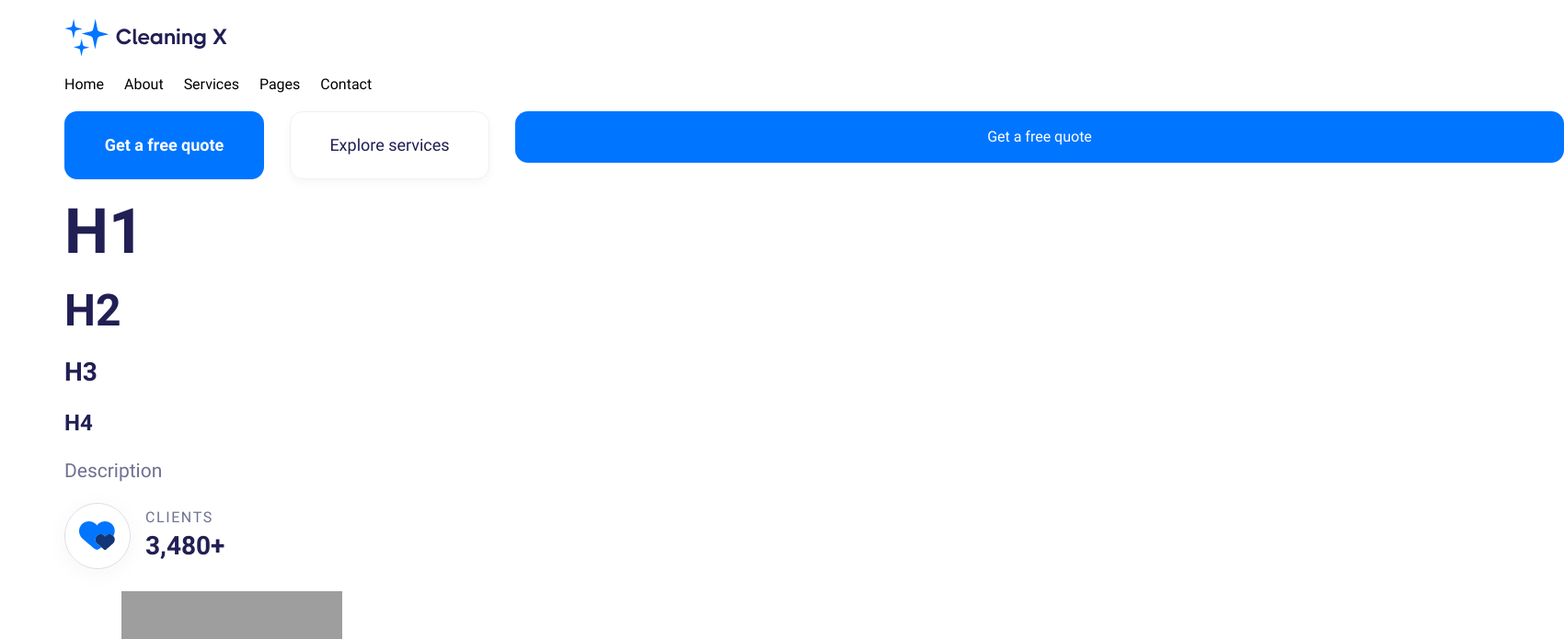
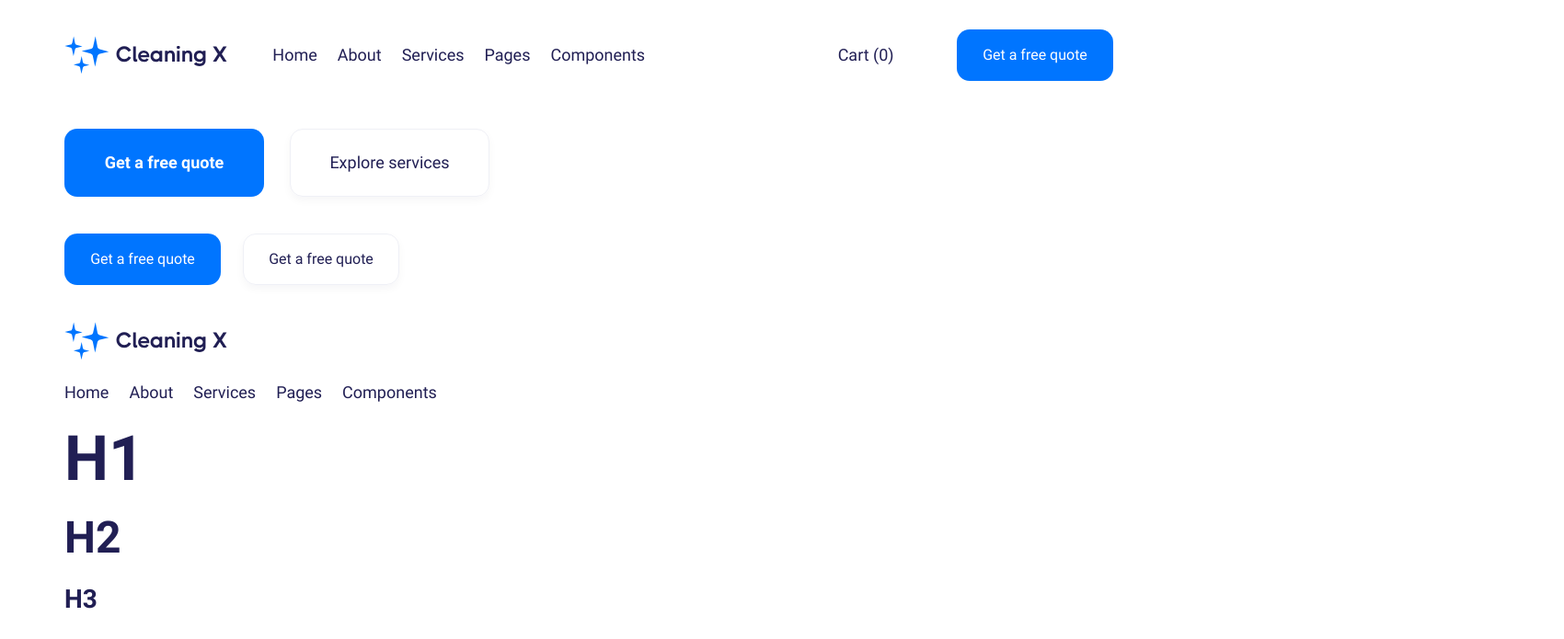
Before and after one commit to hartmannieru/cleaning-x, a React (Create React App) app: page /components in a window 1280 px wide. Shown: the top 695 px of the page at 92% size, 1700 px wide, since content can reach past the window. Built offline with nearby package versions, Linux system fonts and the light colour scheme; grey boxes are pictures that could not be loaded.

Commit message:
More fix

```diff
--- a/src/App.js
+++ b/src/App.js
@@ -1,7 +1,11 @@
 import { Routes , Route } from "react-router-dom";
 import { ThemeProvider } from "styled-components";
+import Nav from "./components/Nav";
+import About from "./pages/About";
 import Components from "./pages/Components";
-import Main from "./pages/Main";
+import Home from "./pages/Home";
+import Pages from "./pages/Pages";
+import Services from "./pages/Services";
 import GlobalStyle from "./styles/GlobalStyles";
 
 const theme = {
@@ -20,8 +24,12 @@ function App() {
     <>
       <GlobalStyle />
       <ThemeProvider theme={theme}>
+        <Nav />
         <Routes>
-          <Route path="/" element={<Main />} />
+          <Route path="/" element={<Home />} />
+          <Route path="/services" element={<Services />} />
+          <Route path="/pages" element={<Pages />} />
+          <Route path="/about" element={<About />} />
           <Route path="/components" element={<Components />} />
        </Routes>
       </ThemeProvider>
--- a/src/components/CartCount.jsx
+++ b/src/components/CartCount.jsx
@@ -1,9 +1,18 @@
 import React from 'react'
+import styled from 'styled-components'
+import { rem } from 'polished'
 
 const CartCount = () => {
   return (
-    <div>CartCount</div>
+    <CartCountContainer>Cart (0)</CartCountContainer>
   )
 }
 
+const CartCountContainer = styled.span`
+  font-weight: 400;
+  font-size: ${rem(18)};
+  line-height: 167%;
+  color: ${props => props.theme.color.black};
+`
+
 export default CartCount
--- a/src/components/Menu.jsx
+++ b/src/components/Menu.jsx
@@ -1,33 +1,32 @@
 import React from 'react'
 import styled from 'styled-components'
 import { rem } from 'polished'
+import { Link } from 'react-router-dom'
 
 const Menu = () => {
   return (
     <MenuContainer>
       <MenuItem>
-        <MenuLink>
-          Home
-        </MenuLink>
+        <MenuLink to="/">Home</MenuLink>
       </MenuItem>
       <MenuItem>
-        <MenuLink>
+        <MenuLink to='/about'>
           About
         </MenuLink>
       </MenuItem>
       <MenuItem>
-        <MenuLink>
+        <MenuLink to='/services'>
           Services
         </MenuLink>
       </MenuItem>
       <MenuItem>
-        <MenuLink>
+        <MenuLink to='/pages'>
           Pages
         </MenuLink>
       </MenuItem>
       <MenuItem>
-        <MenuLink>
-          Contact
+        <MenuLink to='/components'>
+          Components
         </MenuLink>
       </MenuItem>
     </MenuContainer>
@@ -45,6 +44,11 @@ const MenuItem = styled.li`
   }
 `
 
-const MenuLink = styled.a``
+const MenuLink = styled(Link)`
+  font-weight: 400;
+  font-size: ${rem(18)};
+  line-height: 167%;
+  color: ${props => props.theme.color.black};
+`
 
 export default Menu
--- a/src/components/Nav.jsx
+++ b/src/components/Nav.jsx
@@ -15,7 +15,7 @@ const Nav = () => {
           <Col xs sm={6} lg={3} xl={2}>
             <Logo />
           </Col>
-          <Col xl={6} lg={5} className='d-none d-lg-block'>
+          <Col lg={5} xl={6} className='d-none d-lg-block'>
             <Menu />
           </Col>
           <Col xs={1} md={2} lg={1} xl={1} className='d-none d-md-block'>
--- /dev/null
+++ b/src/pages/About.jsx
@@ -0,0 +1,10 @@
+import React from 'react'
+import { Container } from 'react-bootstrap'
+
+const About = () => {
+  return (
+    <Container>About</Container>
+  )
+}
+
+export default About
--- a/src/pages/Components.jsx
+++ b/src/pages/Components.jsx
@@ -20,16 +20,7 @@ const Components = () => {
     <Container>
       <Row className='my-5'>
         <Col>
-          <Logo />
-        </Col>
-      </Row>
-      <Row className='my-5'>
-        <Col>
-          <Menu />
-        </Col>
-      </Row>
-      <Row className='my-5'>
-        <Col>
+          {/* TODO: сделать по Bootstrap */}
           <Buttons>
             <Button>
               Get a free quote
@@ -37,10 +28,29 @@ const Components = () => {
             <Button full={false}>
               Explore services
             </Button>
-            <Button size='small'>
-              Get a free quote
-            </Button>
           </Buttons>
+        </Col>
+      </Row>
+      <Row>
+        <Col lg={2} className='my-5'>
+          <Button size='small'>
+            Get a free quote
+          </Button>
+        </Col>
+        <Col lg={2} className='my-5'>
+          <Button size='small' full={false}>
+            Get a free quote
+          </Button>
+        </Col>
+      </Row>
+      <Row className='my-5'>
+        <Col>
+          <Logo />
+        </Col>
+      </Row>
+      <Row className='my-5'>
+        <Col>
+          <Menu />
         </Col>
       </Row>
       <Row className='my-5'>
--- a/src/pages/Main.jsx
+++ b/src/pages/Home.jsx
@@ -3,12 +3,12 @@ import { Container } from 'react-bootstrap'
 import Nav from '../components/Nav'
 
 
-const Main = () => {
+const Home = () => {
   return (
-    <>
-      <Nav />
-    </>
+    <Container>
+      Home
+    </Container>
   )
 }
 
-export default Main
+export default Home
--- /dev/null
+++ b/src/pages/Pages.jsx
@@ -0,0 +1,10 @@
+import React from 'react'
+import { Container } from 'react-bootstrap'
+
+const Pages = () => {
+  return (
+    <Container>Pages</Container>
+  )
+}
+
+export default Pages
--- /dev/null
+++ b/src/pages/Services.jsx
@@ -0,0 +1,10 @@
+import React from 'react'
+import { Container } from 'react-bootstrap'
+
+const Services = () => {
+  return (
+    <Container>Services</Container>
+  )
+}
+
+export default Services
--- a/src/styles/GlobalStyles.js
+++ b/src/styles/GlobalStyles.js
@@ -33,6 +33,10 @@ const GlobalStyle = createGlobalStyle`
     list-style: none;
   }
 
+  a {
+    text-decoration: none;
+  }
+
   button {
     outline: none;
     border: none;
```
